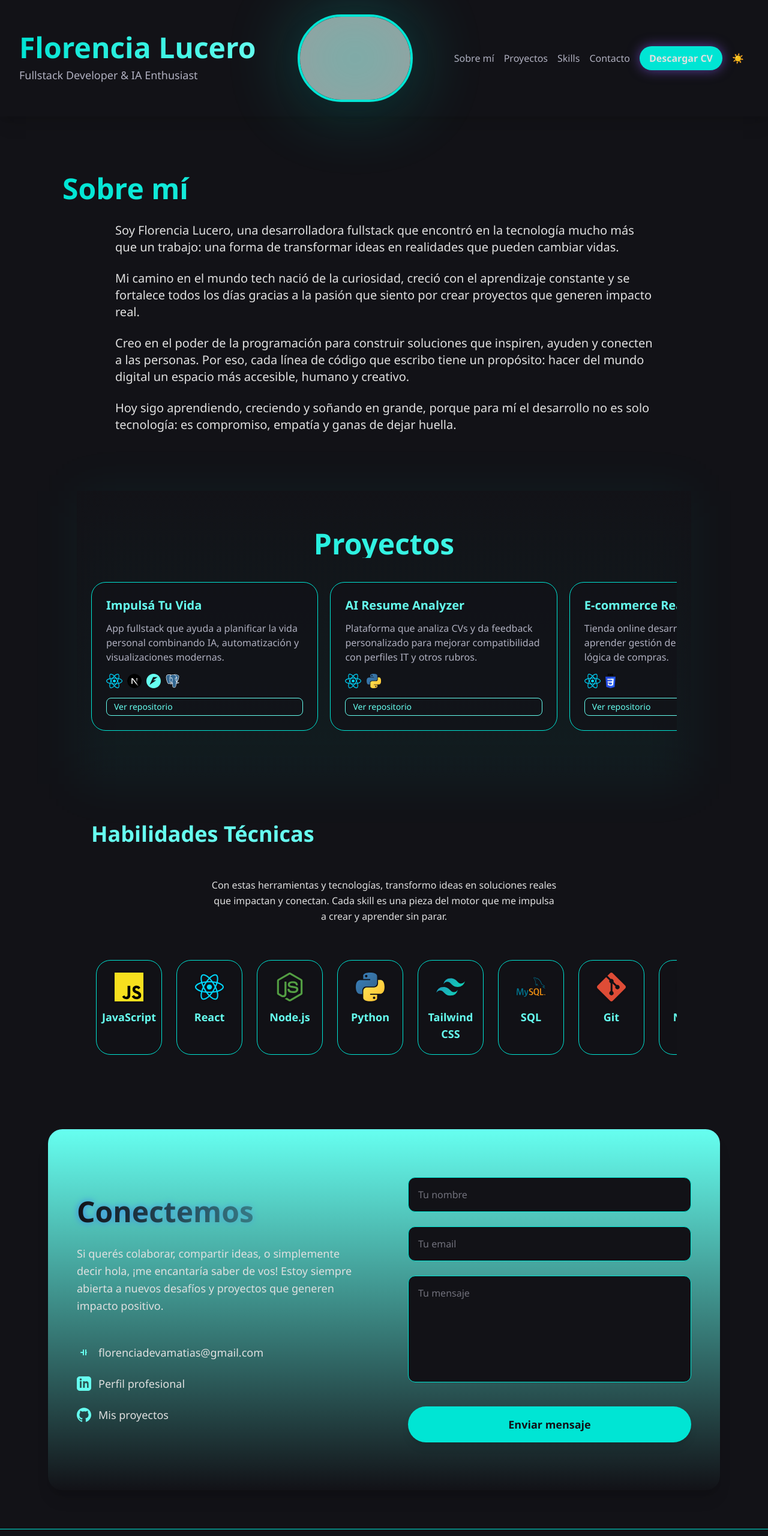
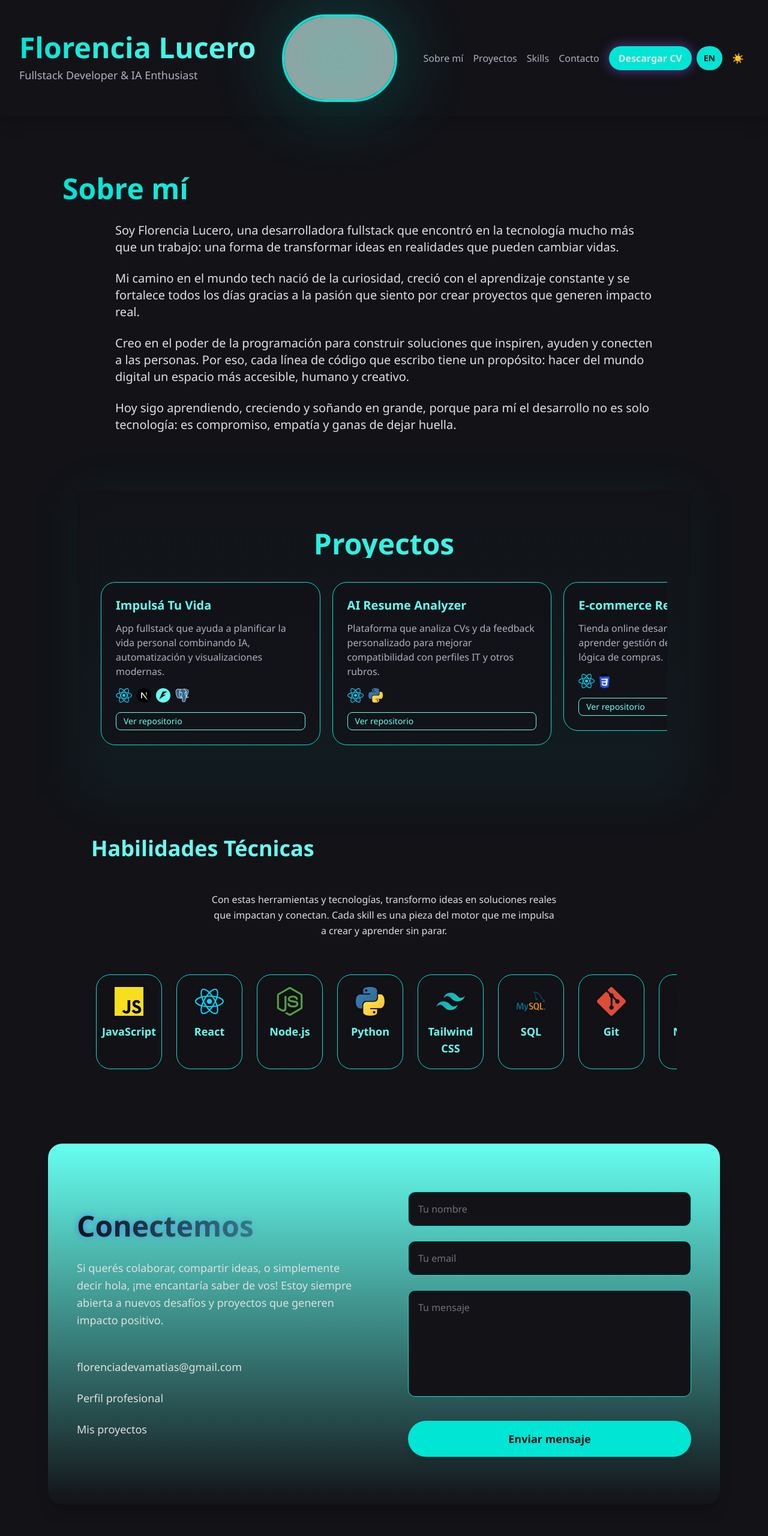
Before and after one commit to florencialucero11/Mi-portafolio, an Astro site: page / in a window 1280 px wide. Shown: the top 2560 px of the page at 60% size. Built offline with nearby package versions, Linux system fonts and the light colour scheme; Astro itself is replaced by a stand-in of ours; grey boxes are pictures that could not be loaded.

Commit message:
agrego boton

```diff
--- a/package.json
+++ b/package.json
@@ -13,6 +13,7 @@
     "@iconify/react": "^6.0.0",
     "aos": "^2.3.4",
     "astro": "^5.11.0",
+    "emailjs-com": "^3.2.0",
     "react": "^19.1.0",
     "react-dom": "^19.1.0",
     "swiper": "^11.2.10"
--- /dev/null
+++ b/src/components/ContactForm.jsx
@@ -0,0 +1,65 @@
+import { useRef } from 'react';
+import emailjs from 'emailjs-com';
+
+export default function ContactForm({ t, contactInfo }) {
+  const form = useRef();
+
+  const sendEmail = (e) => {
+    e.preventDefault();
+
+    emailjs.sendForm(
+      'service_172a1mq',
+      'template_0x46txj',
+      form.current,
+      'NEhYKyxOhXNjY2eDB'
+    )
+    .then((result) => {
+      console.log(result.text);
+      alert('Mensaje enviado ✔️');
+      form.current.reset();
+    }, (error) => {
+      console.log(error.text);
+      alert('Error al enviar ❌');
+    });
+  };
+
+  return (
+    <form
+      ref={form}
+      onSubmit={sendEmail}
+      className="flex-1 flex flex-col gap-6 animate-fadeInRight"
+      aria-label="Formulario de contacto"
+    >
+      <input
+        type="text"
+        name="name"
+        placeholder={t.form.name}
+        required
+        aria-required="true"
+        className="p-4 rounded-xl border border-primary bg-bgDarker text-textLight placeholder:text-textLight/60 focus:outline-none focus:ring-4 focus:ring-primary transition"
+      />
+      <input
+        type="email"
+        name="email"
+        placeholder={t.form.email}
+        required
+        aria-required="true"
+        className="p-4 rounded-xl border border-primary bg-bgDarker text-textLight placeholder:text-textLight/60 focus:outline-none focus:ring-4 focus:ring-primary transition"
+      />
+      <textarea
+        name="message"
+        placeholder={t.form.message}
+        rows="6"
+        required
+        aria-required="true"
+        className="p-4 rounded-xl border border-primary bg-bgDarker text-textLight placeholder:text-textLight/60 focus:outline-none focus:ring-4 focus:ring-primary transition resize-none"
+      ></textarea>
+      <button
+        type="submit"
+        className="mt-4 bg-primary text-bgDarker rounded-full py-4 font-bold text-lg hover:bg-primaryLight shadow-lg hover:shadow-xl transition"
+      >
+        {t.form.send}
+      </button>
+    </form>
+  );
+}
--- a/src/components/LanguageToggle.jsx
+++ b/src/components/LanguageToggle.jsx
@@ -6,15 +6,15 @@ export default function LanguageToggle({ lang }) {
     localStorage.setItem('preferredLang', newLang);
     const url = new URL(window.location);
     url.searchParams.set('lang', newLang);
-    window.location = url.toString(); // recarga con el nuevo lang
+    window.location = url.toString();
   };
 
   return (
     <button
       onClick={toggleLang}
-      className="px-4 py-2 rounded bg-primary text-bgDarker font-semibold hover:bg-primaryLight transition-colors"
+      className="px-3 py-1 rounded-full bg-primary text-bgDarker text-sm font-semibold hover:bg-primaryLight transition-colors"
     >
-      {lang === 'es' ? 'Switch to English' : 'Cambiar a Español'}
+      {lang === 'es' ? 'EN' : 'ES'}
     </button>
   );
 }
--- a/src/pages/Contact.astro
+++ b/src/pages/Contact.astro
@@ -1,4 +1,6 @@
 ---
+import ContactForm from '../components/ContactForm.jsx';
+
 const { t } = Astro.props;
 
 const contactInfo = {
@@ -7,36 +9,24 @@ const contactInfo = {
   github: "https://github.com/florencialucero11"
 };
 ---
-
 <section
   id="contact"
-  class="relative py-20 px-8 max-w-7xl mx-auto rounded-3xl bg-gradient-to-b from-primaryLight  shadow-xl overflow-hidden"
+  class="relative py-20 px-8 max-w-7xl mx-auto rounded-3xl bg-gradient-to-b from-primaryLight shadow-xl overflow-hidden"
   aria-label="Sección de contacto"
 >
   <div class="flex flex-col md:flex-row gap-16 max-w-5xl mx-auto text-light">
 
     <div class="flex-1 flex flex-col justify-center animate-fadeInLeft">
       <h2 class="text-5xl font-extrabold mb-8 text-primaryLight bg-gradient-to-r from-bgDarker to-primary-500 bg-clip-text text-transparent drop-shadow-glow">
-       { `${t.title}` }
+        {t.title}
       </h2>
 
       <p class="mb-12 text-lg leading-relaxed max-w-lg">
-       {t.description}
+        {t.description}
       </p>
 
       <ul class="space-y-6 text-lg">
         <li class="flex items-center gap-3">
-          <svg
-            xmlns="http://www.w3.org/2000/svg"
-            class="w-6 h-6 text-primaryLight"
-            fill="none"
-            viewBox="0 0 24 24"
-            stroke="currentColor"
-            stroke-width="2"
-            aria-hidden="true"
-          >
-            <path stroke-linecap="round" stroke-linejoin="round" d="M16 12h-1m-4 0H7m8-4v8m-4-8v8" />
-          </svg>
           <a
             href={`mailto:${contactInfo.email}`}
             class="hover:underline hover:text-primaryLight transition-colors"
@@ -46,15 +36,6 @@ const contactInfo = {
           </a>
         </li>
         <li class="flex items-center gap-3">
-          <svg
-            xmlns="http://www.w3.org/2000/svg"
-            class="w-6 h-6 text-primaryLight"
-            fill="currentColor"
-            viewBox="0 0 24 24"
-            aria-hidden="true"
-          >
-            <path d="M19 0h-14c-2.761 0-5 2.239-5 5v14c0 2.761 2.239 5 5 5h14c2.762 0 5-2.239 5-5v-14c0-2.761-2.238-5-5-5zm-11 19h-3v-11h3v11zm-1.5-12.28c-.967 0-1.75-.793-1.75-1.77 0-.978.783-1.77 1.75-1.77s1.75.792 1.75 1.77c0 .977-.783 1.77-1.75 1.77zm13.5 12.28h-3v-5.6c0-1.4-.5-2.35-1.75-2.35-1 0-1.5.66-1.75 1.3-.1.25-.1.6-.1.95v5.7h-3v-11h3v1.5c.4-.6 1.1-1.5 2.75-1.5 2 0 3.5 1.3 3.5 4v6.5z"/>
-          </svg>
           <a
             href={contactInfo.linkedin}
             target="_blank"
@@ -66,15 +47,6 @@ const contactInfo = {
           </a>
         </li>
         <li class="flex items-center gap-3">
-          <svg
-            xmlns="http://www.w3.org/2000/svg"
-            class="w-6 h-6 text-primaryLight"
-            fill="currentColor"
-            viewBox="0 0 24 24"
-            aria-hidden="true"
-          >
-            <path d="M12 .297c-6.63 0-12 5.373-12 12 0 5.303 3.438 9.8 8.205 11.387.6.113.82-.258.82-.577 0-.285-.01-1.04-.015-2.04-3.338.724-4.042-1.416-4.042-1.416-.546-1.387-1.333-1.757-1.333-1.757-1.09-.745.084-.73.084-.73 1.205.084 1.84 1.236 1.84 1.236 1.07 1.835 2.807 1.305 3.492.997.108-.775.42-1.305.763-1.605-2.665-.3-5.466-1.335-5.466-5.93 0-1.31.465-2.38 1.235-3.22-.135-.3-.54-1.522.105-3.176 0 0 1.005-.322 3.3 1.23a11.52 11.52 0 0 1 3-.405c1.02.005 2.045.138 3 .405 2.28-1.552 3.285-1.23 3.285-1.23.645 1.654.24 2.876.12 3.176.78.84 1.23 1.91 1.23 3.22 0 4.61-2.805 5.625-5.475 5.92.42.36.81 1.096.81 2.22 0 1.605-.015 2.896-.015 3.286 0 .315.21.69.825.57C20.565 22.092 24 17.592 24 12.297c0-6.627-5.373-12-12-12"/>
-          </svg>
           <a
             href={contactInfo.github}
             target="_blank"
@@ -88,53 +60,13 @@ const contactInfo = {
       </ul>
     </div>
 
-    <!-- Parte formulario -->
-    <form
-      action={`mailto:${contactInfo.email}`}
-      method="post"
-      enctype="text/plain"
-      class="flex-1 flex flex-col gap-6 animate-fadeInRight"
-      aria-label="Formulario de contacto"
-
-    >
-      <input
-        type="text"
-        name="name"
-        placeholder={t.form.name}
-        required
-        aria-required="true"
-        class="p-4 rounded-xl border border-primary bg-bgDarker text-textLight placeholder:text-textLight/60 focus:outline-none focus:ring-4 focus:ring-primary transition"
-      />
-      <input
-        type="email"
-        name="email"
-        placeholder={t.form.email}
-        required
-        aria-required="true"
-        class="p-4 rounded-xl border border-primary bg-bgDarker text-textLight placeholder:text-textLight/60 focus:outline-none focus:ring-4 focus:ring-primary transition"
-      />
-      <textarea
-        name="message"
-        placeholder={t.form.message}
-        rows="6"
-        required
-        aria-required="true"
-        class="p-4 rounded-xl border border-primary bg-bgDarker text-textLight placeholder:text-textLight/60 focus:outline-none focus:ring-4 focus:ring-primary transition resize-none"
-      ></textarea>
-      <button
-        type="submit"
-        class="mt-4 bg-primary text-bgDarker rounded-full py-4 font-bold text-lg hover:bg-primaryLight shadow-lg hover:shadow-xl transition"
-      >
-        {t.form.send}
-      </button>
-    </form>
+    <ContactForm t={t} contactInfo={contactInfo} client:load />
   </div>
 </section>
 
 <style>
   .drop-shadow-glow {
-    filter:
-      drop-shadow(0 0 6px #3b82f6);
+    filter: drop-shadow(0 0 6px #3b82f6);
   }
   @media (min-width: 768px) {
     section#contact > div {
--- a/src/pages/Header.astro
+++ b/src/pages/Header.astro
@@ -1,8 +1,9 @@
 ---
-const { t } = Astro.props;
+const { t, lang } = Astro.props;
 
 import DarkModeToggle from '../components/DarkModeToggle.jsx';
 import DownloadCV from '../components/DownloadCV.astro';
+import LanguageToggle from '../components/LanguageToggle.jsx';
 ---
 <header class="relative flex flex-col md:flex-row items-center justify-between gap-6 py-6 px-8 bg-gradient-to-r from-bgDarker to-bgDarkest shadow-xl">
   <!-- Info izquierda -->
@@ -35,6 +36,7 @@ import DownloadCV from '../components/DownloadCV.astro';
     </nav>
     <div class="flex gap-2">
       <DownloadCV />
+      <LanguageToggle lang={lang} client:load />
       <DarkModeToggle client:load />
     </div>
   </div>
--- a/src/pages/Projects.jsx
+++ b/src/pages/Projects.jsx
@@ -21,7 +21,7 @@ export default function Projects({ t, projectList }) {
   return (
     <section
       id="projects"
-      className="relative py-16 px-6 bg-gradient-to-b from-bgDarker/90 to-bgDarkest/80 max-w-5xl mx-auto"
+      className="relative py-16 px-10 bg-gradient-to-b from-bgDarker/90 to-bgDarkest/80 max-w-5xl mx-auto"
     >
       <h2 className="text-4xl md:text-5xl font-extrabold text-transparent bg-clip-text bg-gradient-to-r from-primary to-primaryLight mb-10 text-center">
         {t.title}
--- a/src/pages/index.astro
+++ b/src/pages/index.astro
@@ -15,6 +15,7 @@ import { skillsTexts } from '../data/skills.js';
 import { contact } from '../data/contact.js';
 import { footer } from '../data/footer.js';
 import '../styles/global.css';
+import LanguageToggle from '../components/LanguageToggle.jsx';
 // Detectar idioma desde URL o default 'es'
 const langParam = Astro.url.searchParams.get("lang");
 const lang = (langParam === 'es' || langParam === 'en') ? langParam : 'es';
```
Also changed, not shown: 1 other file.
